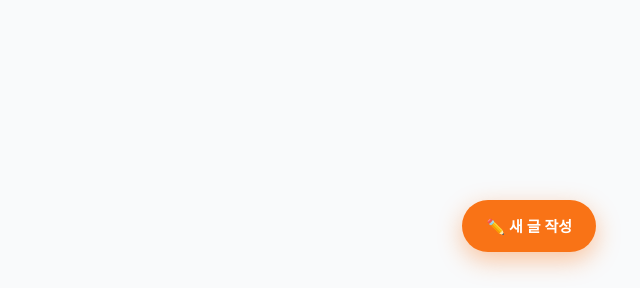
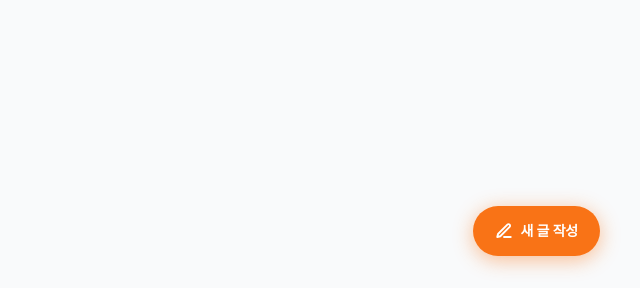
Before and after one commit to MingJiGi/osan-unifeed, a Spring app: template src/main/resources/templates/posts/list.html in a window 1280 px wide. Shown: the part 512-800 px from the top of the page, without its empty margins (640-1280 px from the left). Run offline with Thymeleaf, Linux system fonts and the light colour scheme; the template is opened without the code that fills it, so the values that code supplies are empty.

Commit message:
change post new Button

```diff
--- a/src/main/resources/templates/posts/list.html
+++ b/src/main/resources/templates/posts/list.html
@@ -124,7 +124,14 @@
 </main>
 
 <!-- FAB: 새 글 작성 -->
-<a th:href="@{/posts/new}" class="fab">✏️ 새 글 작성</a>
+<a th:href="@{/posts/new}" class="fab">
+  <svg xmlns="http://www.w3.org/2000/svg" width="18" height="18" viewBox="0 0 24 24"
+       fill="none" stroke="currentColor" stroke-width="2.5" stroke-linecap="round" stroke-linejoin="round">
+    <path d="M12 20h9"/>
+    <path d="M16.5 3.5a2.121 2.121 0 0 1 3 3L7 19l-4 1 1-4Z"/>
+  </svg>
+  새 글 작성
+</a>
 
 <style>
 * { box-sizing: border-box; margin: 0; padding: 0; }
@@ -222,13 +229,21 @@ body.feed-body {
 .feed-empty { text-align: center; padding: 80px 0; color: #94A3B8; font-size: 16px; }
 /* FAB */
 .fab {
-  position: fixed; bottom: 36px; right: 44px;
+  position: fixed; bottom: 32px; right: 40px;
   background: #F97316; color: #fff; text-decoration: none;
-  padding: 14px 24px; border-radius: 9999px; font-size: 15px; font-weight: 700;
-  display: flex; align-items: center; gap: 8px;
-  box-shadow: 0 8px 24px rgba(249,115,22,0.4); transition: all 0.2s;
+  padding: 0 22px; height: 50px; border-radius: 9999px;
+  font-size: 14px; font-weight: 700; letter-spacing: -0.2px;
+  display: inline-flex; align-items: center; gap: 7px;
+  box-shadow: 0 4px 20px rgba(249,115,22,0.45);
+  transition: background 0.2s, transform 0.2s, box-shadow 0.2s;
+  line-height: 1;
 }
-.fab:hover { background: #EA580C; transform: translateY(-2px); color: #fff; text-decoration: none; }
+.fab svg { flex-shrink: 0; }
+.fab:hover {
+  background: #EA580C; transform: translateY(-2px);
+  box-shadow: 0 8px 28px rgba(249,115,22,0.5);
+  color: #fff; text-decoration: none;
+}
 </style>
 
 </body>
```
